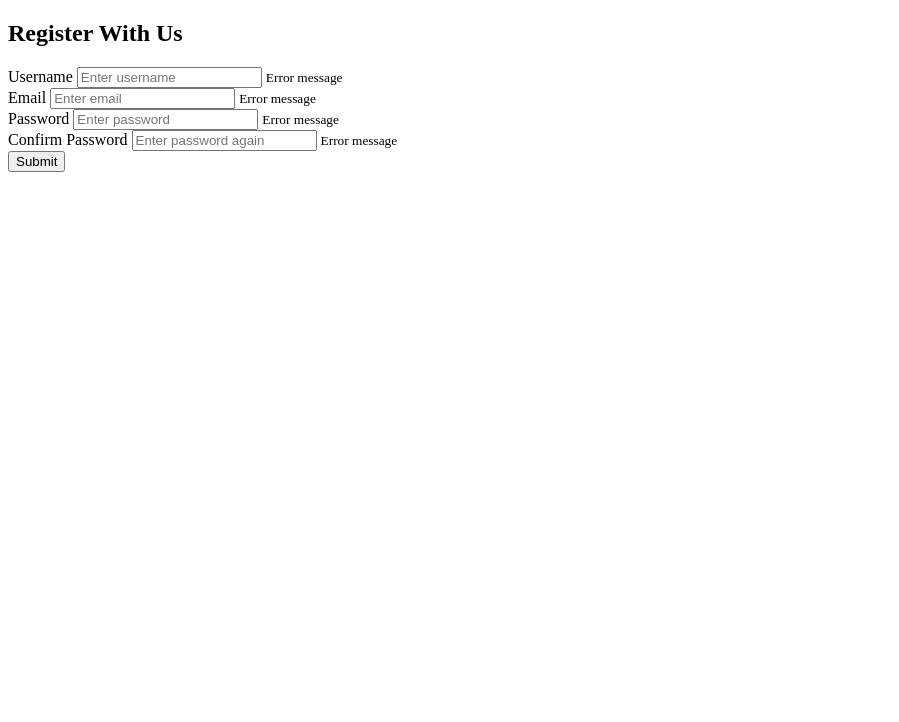
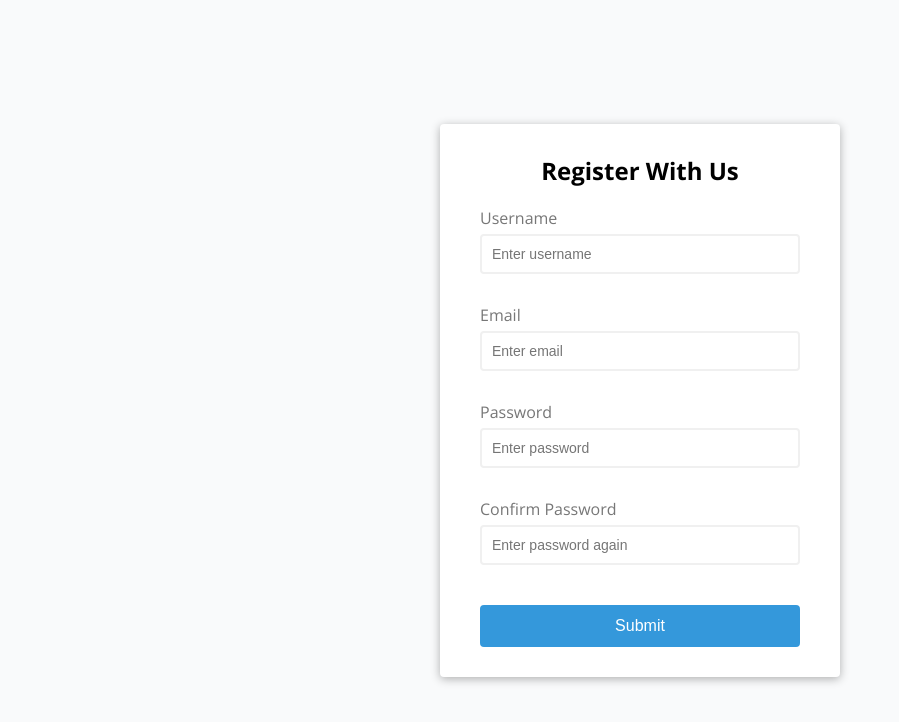
Before and after one commit to RafaelSaga/Form-Validator, a plain HTML site: page index.html in a window 1280 px wide. Shown: the whole page, without its empty margins (0-899 px from the left). Drawn offline with nearby package versions, Linux system fonts and the light colour scheme.

Commit message:
Finished: Style.css

```diff
--- a/style.css
+++ b/style.css
@@ -1 +1,96 @@
-/* Style css*/
+@import url('https://fonts.googleapis.com/css2?family=Open+Sans:wght@300;400;700&display=swap');
+
+:root {
+  --success-color: #2ecc71;
+  --error-color: #e74c8c;
+}
+
+* {
+  box-sizing: border-box;
+}
+
+body {
+  background-color: #f9fafb;
+  font-family: 'Open Sans', sans-serif;
+  display: flex;
+  align-items: center;
+  justify-content: center;
+  min-height: 100vh;
+  margin: 0;
+}
+
+.container {
+  background-color: #fff;
+  border-radius: 4px;
+  box-shadow: 0 2px 10px rgba(0, 0, 0, 0.3);
+  width: 400px;
+}
+
+h2 {
+  text-align: center;
+  margin: 0 0 20px;
+}
+
+.form {
+  padding: 30px 40px;
+}
+
+.form-control {
+  margin-bottom: 10px;
+  padding-bottom: 20px;
+  position: relative;
+}
+
+.form-control label {
+  color: #777;
+  display: block;
+  margin-bottom: 5px;
+}
+
+.form-control input {
+  border: 2px solid #f0f0f0;
+  border-radius: 4px;
+  display: block;
+  width: 100%;
+  padding: 10px;
+  font-size: 14px;
+  transition: ease 0.3s;
+}
+
+.form-control input:focus {
+  outline: 0;
+  border-color: #777;
+}
+
+.form-control.success input {
+  border-color: var(--success-color);
+}
+
+.form-control.error input {
+  border-color: var(--error-color);
+}
+
+.form-control small {
+  color: ver(--error-color);
+  position: absolute;
+  bottom: 0;
+  left: 0;
+  visibility: hidden;
+}
+
+.form-control.error small {
+  visibility: visible;
+}
+
+.form button {
+  cursor: pointer;
+  background-color: #3498db;
+  border: 2px solid #3498db;
+  border-radius: 4px;
+  color: #fff;
+  display: block;
+  font-size: 16px;
+  padding: 10px;
+  margin-top: 20px;
+  width: 100%;
+}
```
